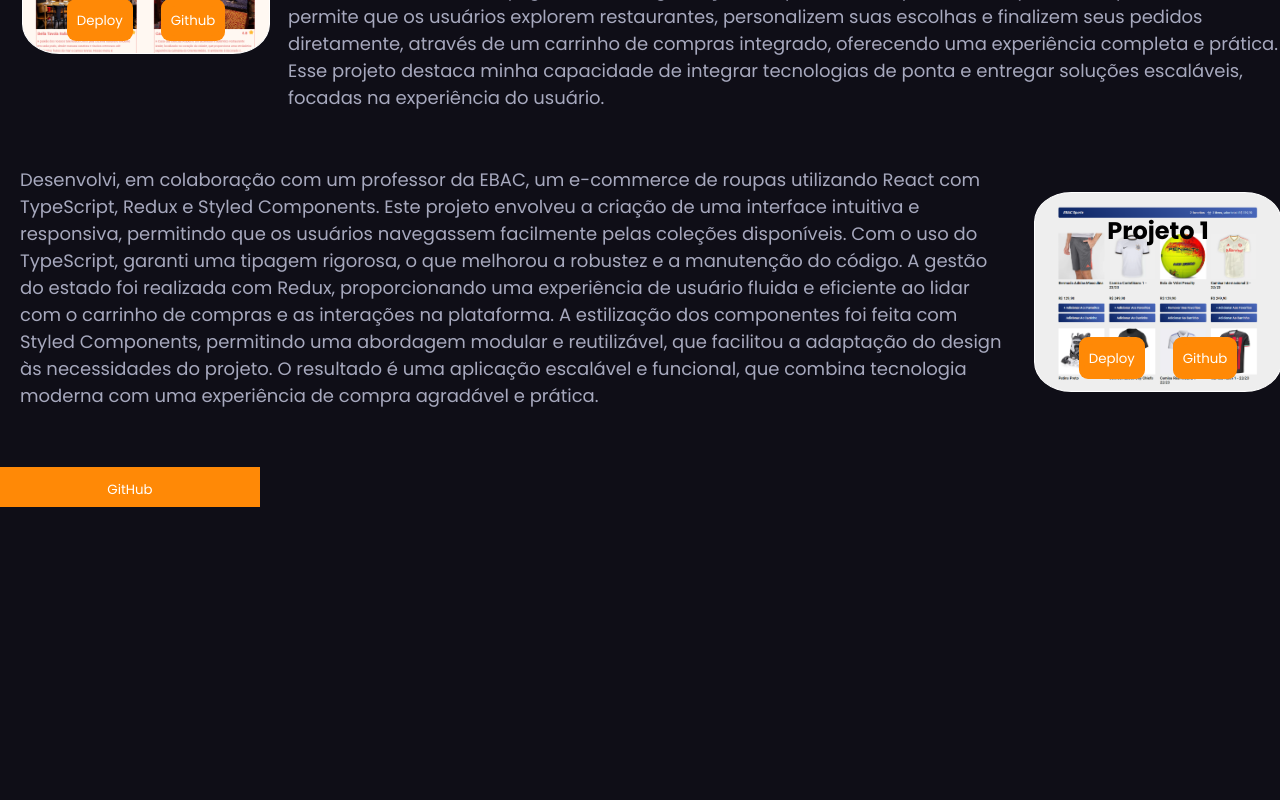
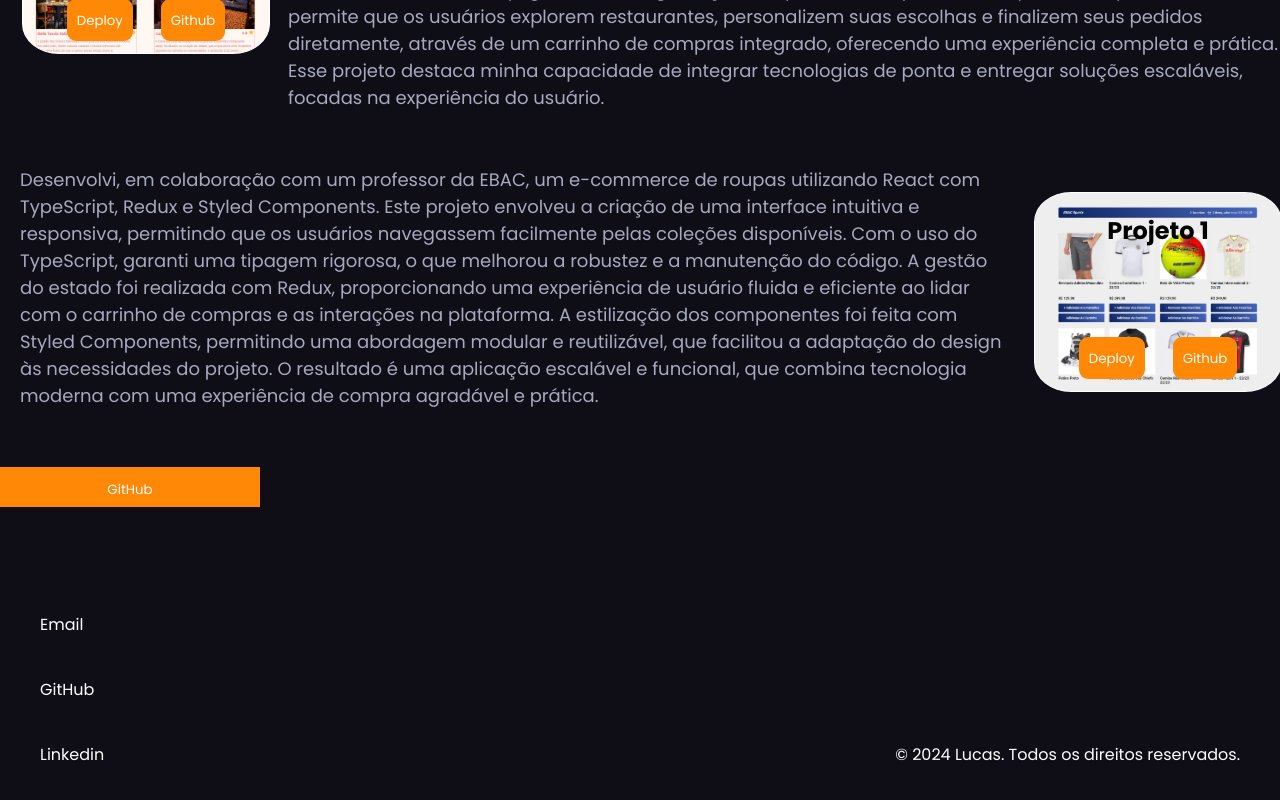
Before and after one commit to lucasrq/Portifolio-Dev, a React (Vite) app: page / in a window 1280 px wide. Shown: the part 2081-2881 px from the top of the page. Before the commit the page ends 2588 px from the top, so only its background shows below. Built offline with nearby package versions, Linux system fonts and the light colour scheme.

Commit message:
Project designer complet 1.0

```diff
--- a/src/App.tsx
+++ b/src/App.tsx
@@ -1,4 +1,5 @@
 import About from "./container/about"
+import Footer from "./container/Footer"
 import Header from "./container/header"
 import Inicio from "./container/init"
 import Projetos from "./container/Projetos"
@@ -12,6 +13,7 @@ function App() {
       <About/>
       <SkillsTech/>
       <Projetos/>
+      <Footer/>
     </>
   )
 }
--- /dev/null
+++ b/src/container/Footer/index.tsx
@@ -0,0 +1,18 @@
+import Container from "./style"
+
+function Footer(){
+    return(
+        <Container>
+        <div className="ContainerFooter">
+            <div>
+            <a href='mailto:lucasroque545@gmail.com' target="_blank">Email</a>
+            <a href="https://github.com/lucasrq"  target="_blank">GitHub</a>
+            <a href="https://www.linkedin.com/in/lucasrrq/" target="_blank">Linkedin</a>
+            </div>
+            <p>&copy; 2024 Lucas. Todos os direitos reservados.</p>
+        </div>
+        </Container>
+    )
+}
+
+export default Footer
--- /dev/null
+++ b/src/container/Footer/style.ts
@@ -0,0 +1,28 @@
+import styled from "styled-components";
+
+const Container = styled.footer`
+    width:100%;
+    height:200px;
+    margin-top:65px;
+    background-color:#0f0e17;
+    .ContainerFooter{
+        max-width:1600px;
+        margin:0 auto;
+        padding:20px;
+        display:flex;
+        justify-content:space-between;
+        a{
+            padding:20px;
+            text-decoration:none;
+            color:white;
+            display:block;
+        }
+        p{
+            color:white;
+            padding:20px;
+            margin-top:auto;
+        }
+    }
+
+`
+export default Container
--- a/src/container/Projetos/index.tsx
+++ b/src/container/Projetos/index.tsx
@@ -30,7 +30,7 @@ function Projetos(){
         />
         </div>
         <div className="LinkGit">
-            <Button link="https://github.com/lucasrq/ebac_sports" >
+            <Button link="https://github.com/lucasrq" >
                 GitHub
             </Button>
 
--- a/src/container/Projetos/style.ts
+++ b/src/container/Projetos/style.ts
@@ -1,7 +1,8 @@
 import {  styled } from "styled-components";
 
 export const Container = styled.section`
-    width:100%;
+@media screen and (min-width: 1025px) {
+  width:100%;
     max-width:1346px;
     margin:0 auto;
     .ProjectList{
@@ -32,6 +33,53 @@ export const Container = styled.section`
           border-radius:9px;
         }
   }
+}
+@media screen and (min-width: 601px) and (max-width: 1024px) {
+
+}
+
+@media screen and (max-width: 601px) {
+    text-align:center;
+    margin:0 auto;
+    align-items:center;
+    padding:30px;
+    p{
+      margin-top:20px;
+      text-align:left;
+    }
+    .Title{
+      margin-bottom:40px;
+    }
+    .ProjectList{
+      white-space:break-spaces;
+      width:260px;
+      margin-bottom:14px;
+      text-align:center;
+      margin:0 auto;
+      align-items:center;
+      button{
+          padding:5px;
+          border-radius:9px;
+        }
+    }
+    .ProjectListLeft{
+        width:260px;
+        margin-bottom:14px;
+        text-align:center;
+        margin:0 auto;
+        align-items:center;
+        margin-top:90px;
+        display:flex;
+        flex-direction: column-reverse;
+        white-space:break-spaces;
+        button{
+          padding:5px;
+          border-radius:9px;
+        }
+  }
   .LinkGit{
+    width:100%;
   }
+}
+
 `
--- a/src/container/SkillsTech/style.ts
+++ b/src/container/SkillsTech/style.ts
@@ -96,7 +96,7 @@ export const Container = styled.section`
     overflow-y:hidden;
 
     .Right{
-        height:200px;
+        height:40px;
         overflow-x:hidden;
         justify-content: space-around;
 
@@ -152,20 +152,16 @@ export const TitleContainer = styled.div`
     }
     }
     @media screen and (max-width: 601px){
-    text-align:left;
-    justify-content:center;
-    align-items:center;
-    width:65%;
-    color:#fff;
     margin:10px auto;
-    width:100%;
+    width:350px;
+
     h3{
-        text-align:left;
-        padding:0;
-        margin-bottom:0;
-        margin-top:0;
+        text-align:center;
+        padding:40px 0;
+        margin: 0 auto;
         display:flex;
         justify-content:center;
+        align-items:center;
     }
     }
 
```
